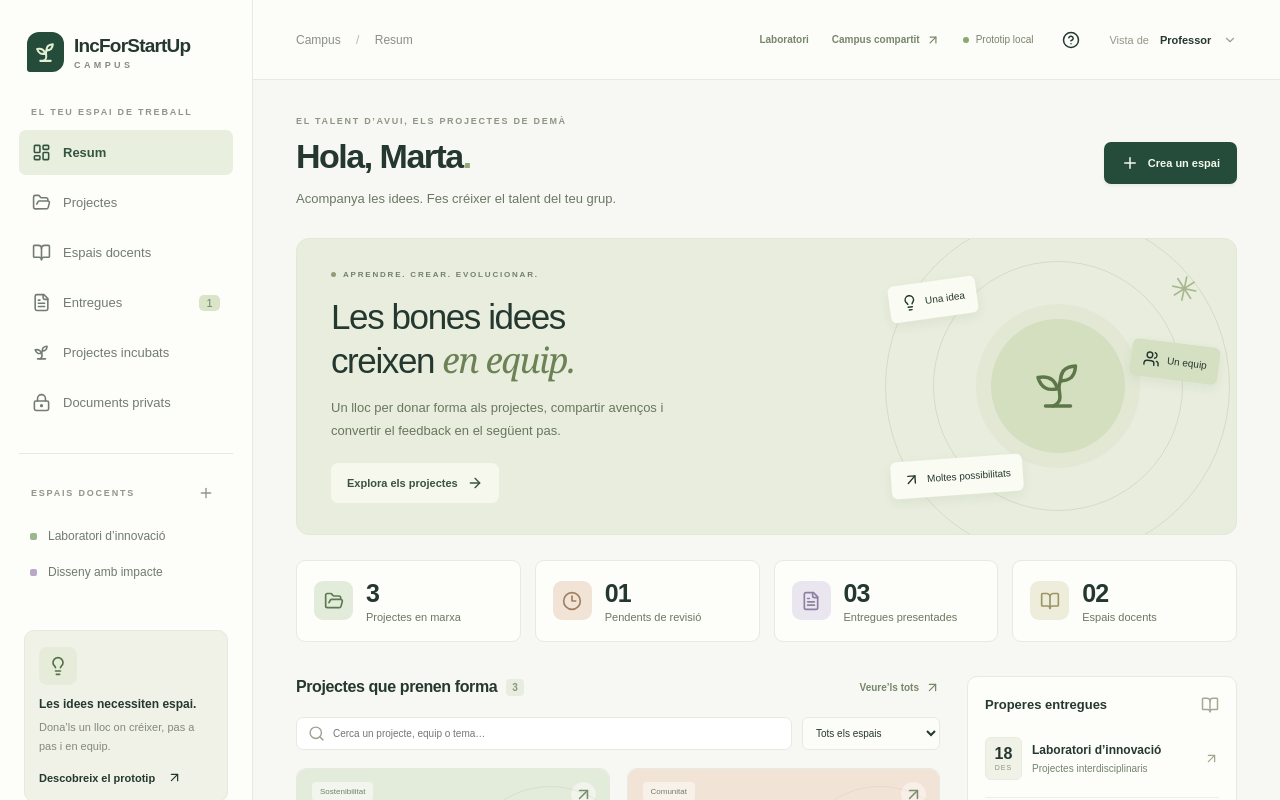
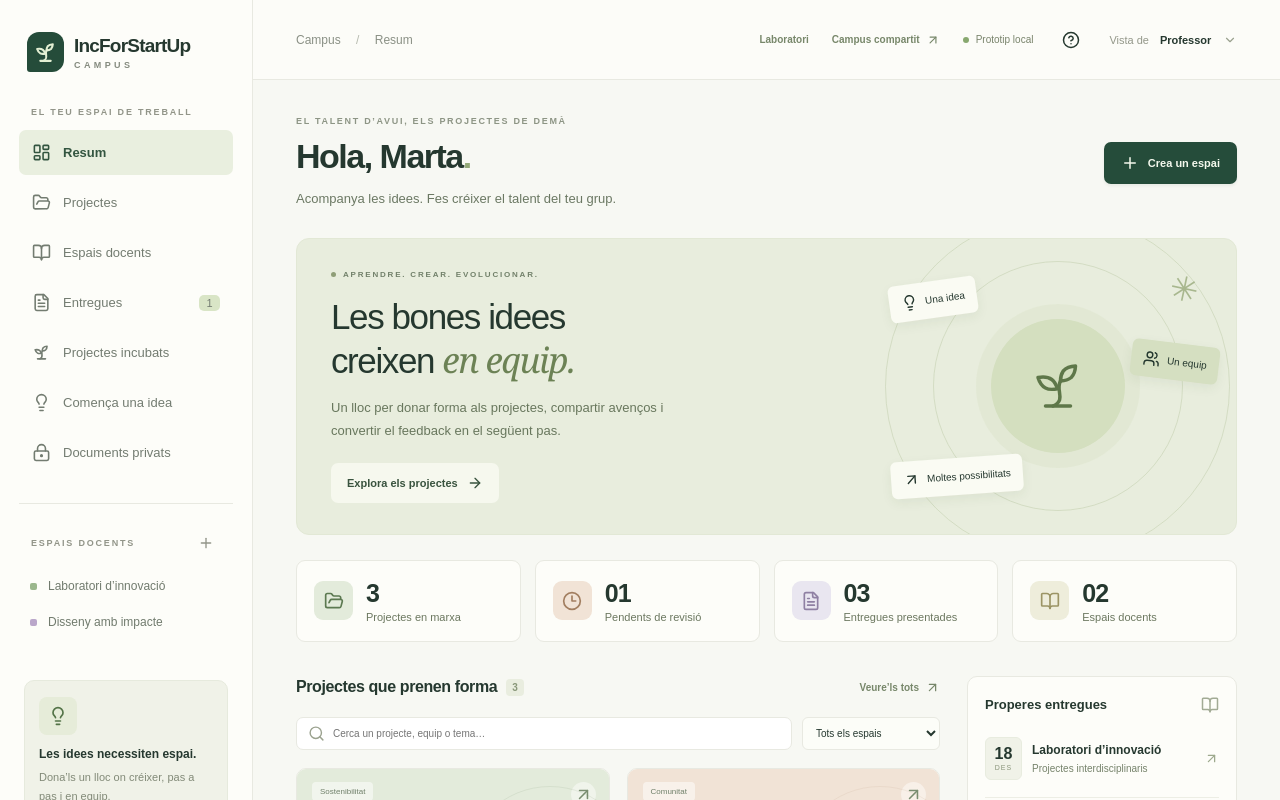
Before and after one commit to IncFortartUp19/dev, a Next.js app in the folder apps/web/: page / in a window 1280 px wide. Shown: the top 800 px of the page. Built offline with nearby package versions, Linux system fonts and the light colour scheme.

Commit message:
feat(issue-11): add entry from Campus demo

```diff
--- a/apps/web/components/demo-campus.tsx
+++ b/apps/web/components/demo-campus.tsx
@@ -456,6 +456,9 @@ export default function Campus() {
               )}
             </button>
           ))}
+          <a className="nav-item" href="/idees">
+            <Lightbulb size={19} /> Comença una idea
+          </a>
           <a className="nav-item" href="/private">
             <LockKeyhole size={19} /> Documents privats
           </a>
```
